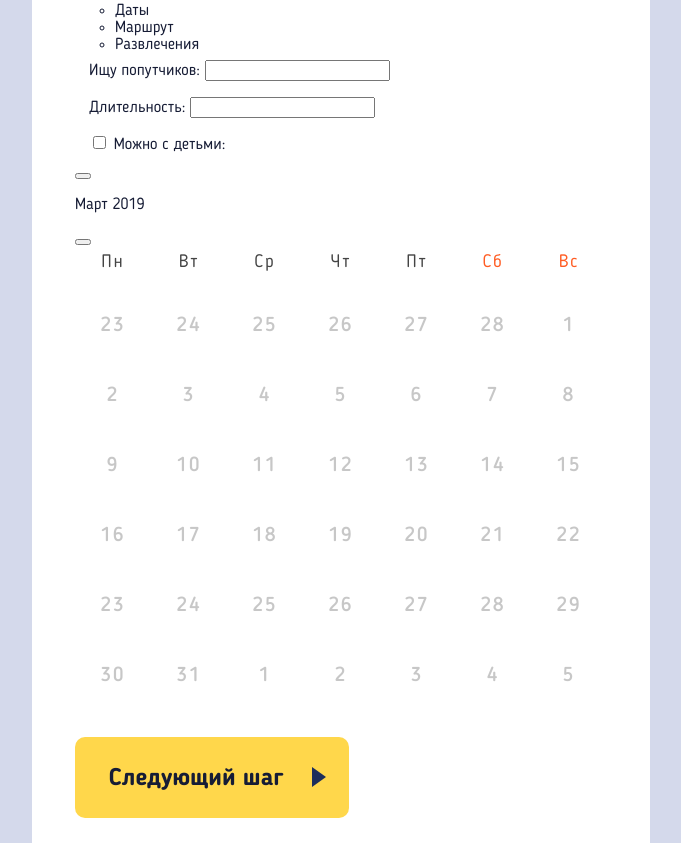
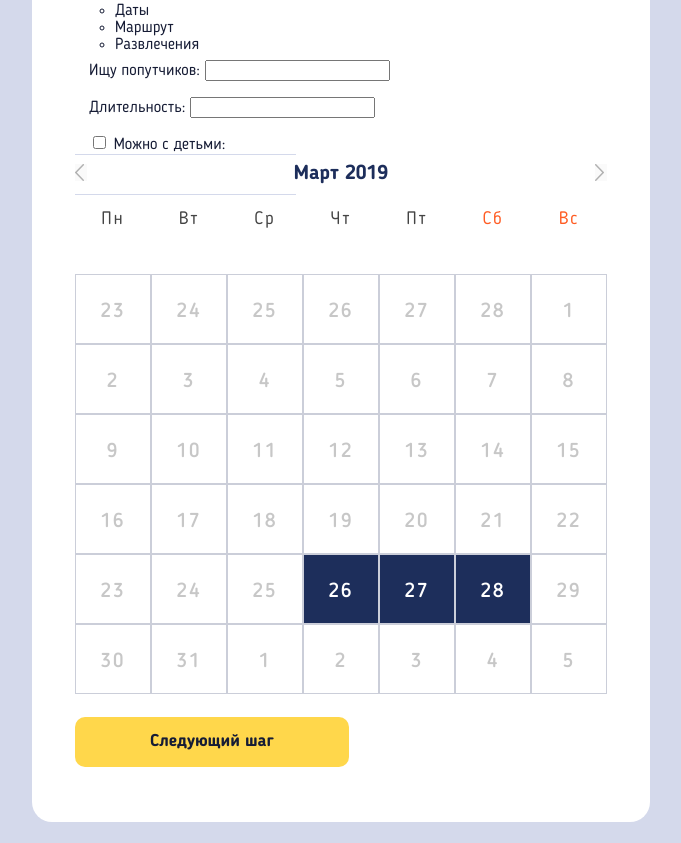
Before and after one commit to vi-nastya/pognali, a website: page source/form.html in a window 1280 px wide. Shown: the part 2337-3180 px from the top of the page, without its empty margins (299-980 px from the left). Drawn offline with nearby package versions, Linux system fonts and the light colour scheme; files that its build step writes are made by us from their sources.

Commit message:
Form: adds month selection

```diff
--- a/source/form.html
+++ b/source/form.html
@@ -207,9 +207,11 @@
                       <label class="trip-form__label trip-form__label--kids" for="kids">Можно с детьми:</label>
                   </fieldset>
 
+                  <div class="trip-form__month-wrapper">
                   <button class="trip-form__month-button trip-form__month-button--prev" aria-label="Предыдущий месяц"></button>
                   <p class="trip-form__month">Март 2019</p>
                   <button class="trip-form__month-button trip-form__month-button--next" aria-label="Следующий месяц"></button>
+</div>
 
                   <ul class="trip-form__days">
                     <li class="trip-form__day">П<span class="trip-form__day--tablet">н</span></li>
@@ -252,9 +254,9 @@
                     <li class="trip-form__date">23</li>
                     <li class="trip-form__date">24</li>
                     <li class="trip-form__date">25</li>
-                    <li class="trip-form__date">26</li>
-                    <li class="trip-form__date">27</li>
-                    <li class="trip-form__date">28</li>
+                    <li class="trip-form__date trip-form__date--selected">26</li>
+                    <li class="trip-form__date trip-form__date--selected">27</li>
+                    <li class="trip-form__date trip-form__date--selected">28</li>
                     <li class="trip-form__date">29</li>
                     <li class="trip-form__date">30</li>
                     <li class="trip-form__date">31</li>
@@ -265,7 +267,7 @@
                     <li class="trip-form__date">5</li>
                   </ul>
 
-                  <a href="#" class="trip-form__link-next button-main">Следующий шаг</a>
+                  <a href="#" class="button-main trip-form__link-next">Следующий шаг</a>
                 </li>
 
                 <li class="trip-form__step">
@@ -279,7 +281,7 @@
                     </ul>
 
 
-                    <a href="#" class="trip-form__link-next button-main">Следующий шаг</a>
+                    <a href="#" class="button-main trip-form__link-next">Следующий шаг</a>
                   </li>
 
                   <li class="trip-form__step">
@@ -293,7 +295,7 @@
                       </ul>
 
 
-                      <a href="#" class="trip-form__link-next button-main">Следующий шаг</a>
+                      <a href="#" class="button-main trip-form__link-next">Следующий шаг</a>
                     </li>
               </ol>
 
--- a/source/sass/blocks/button.scss
+++ b/source/sass/blocks/button.scss
@@ -2,7 +2,7 @@
   position: relative;
   box-sizing: border-box;
   display: inline-block;
-  width: 270px;
+  min-width: 270px;
   min-height: 62px;
   padding-left: 24px;
   padding-top: 24px;
--- a/source/sass/blocks/trip-form.scss
+++ b/source/sass/blocks/trip-form.scss
@@ -4,8 +4,8 @@
 
 .trip-form__step {
   min-width: 270px;
-  padding-left: 20px;
-  padding-right: 20px;
+  padding-left: 25px;
+  padding-right: 24px;
   padding-top: 25px;
   padding-bottom: 22px;
   margin-bottom: 10px;
@@ -43,6 +43,59 @@
   border: none;
 }
 
+.trip-form__month-wrapper {
+  position: relative;
+  margin-bottom: 20px;
+  display: flex;
+
+  &::before {
+    position: absolute;
+    content: "";
+    width: 221px;
+    height: 1px;
+    background-color: #d4d9eb;
+    top: -10px;
+    left: 0;
+  }
+
+  &::after {
+    position: absolute;
+    content: "";
+    width: 221px;
+    height: 1px;
+    background-color: #d4d9eb;
+    top: 30px;
+    left: 0;
+  }
+}
+
+.trip-form__month {
+  margin: 0;
+  font-size: 20px;
+  font-weight: $bold;
+  line-height: 1;
+  color: #1d2e5b;
+}
+
+.trip-form__month-button {
+  width: 9px;
+  height: 17px;
+  background-repeat: no-repeat;
+  border: none;
+  opacity: 0.3;
+
+  cursor: pointer;
+}
+
+.trip-form__month-button--prev {
+  margin-right: auto;
+  background-image: url("../../img/month-arrow-left.svg");
+}
+
+.trip-form__month-button--next {
+  margin-left: auto;
+  background-image: url("../../img/month-arrow-right.svg");
+}
 
 .trip-form__days {
   @include reset-list;
@@ -86,20 +139,33 @@
 
   display: flex;
   flex-wrap: wrap;
+
+  margin-bottom: 23px;
 }
 
 .trip-form__date {
   width: 30px;
   height: 30px;
+  padding-top: 7px;
+  padding-bottom: 7px;
 
   font-size: 14px;
   line-height: 1.29;
   text-align: center;
   color: rgba(68, 68, 68, 0.3);
 
+  border: 1px solid #cbced9;
+
+  &--selected {
+    color: $additional-background-color;
+    background-color: #1d2e5b;
+  }
+
   @media (min-width: $tablet-width) {
     width: 76px;
     height: 70px;
+    padding-top: 28px;
+    padding-bottom: 28px;
 
     font-size: 20px;
     font-weight: $medium;
@@ -107,3 +173,26 @@
     letter-spacing: 2px;
   }
 }
+
+.trip-form__link-next {
+  min-width: 230px;
+  min-height: 40px;
+  padding-left: 45px;
+  padding-right: 45px;
+  padding-top: 10px;
+  padding-bottom: 10px;
+  font-size: 17px;
+  line-height: 1.76;
+  text-align: center;
+  text-transform: uppercase;
+  border-radius: 20px;
+
+  &::before {
+    display: none;
+  }
+
+  @media (min-width: $tablet-width) {
+    text-transform: none;
+    border-radius: 10px;
+  }
+}
```
